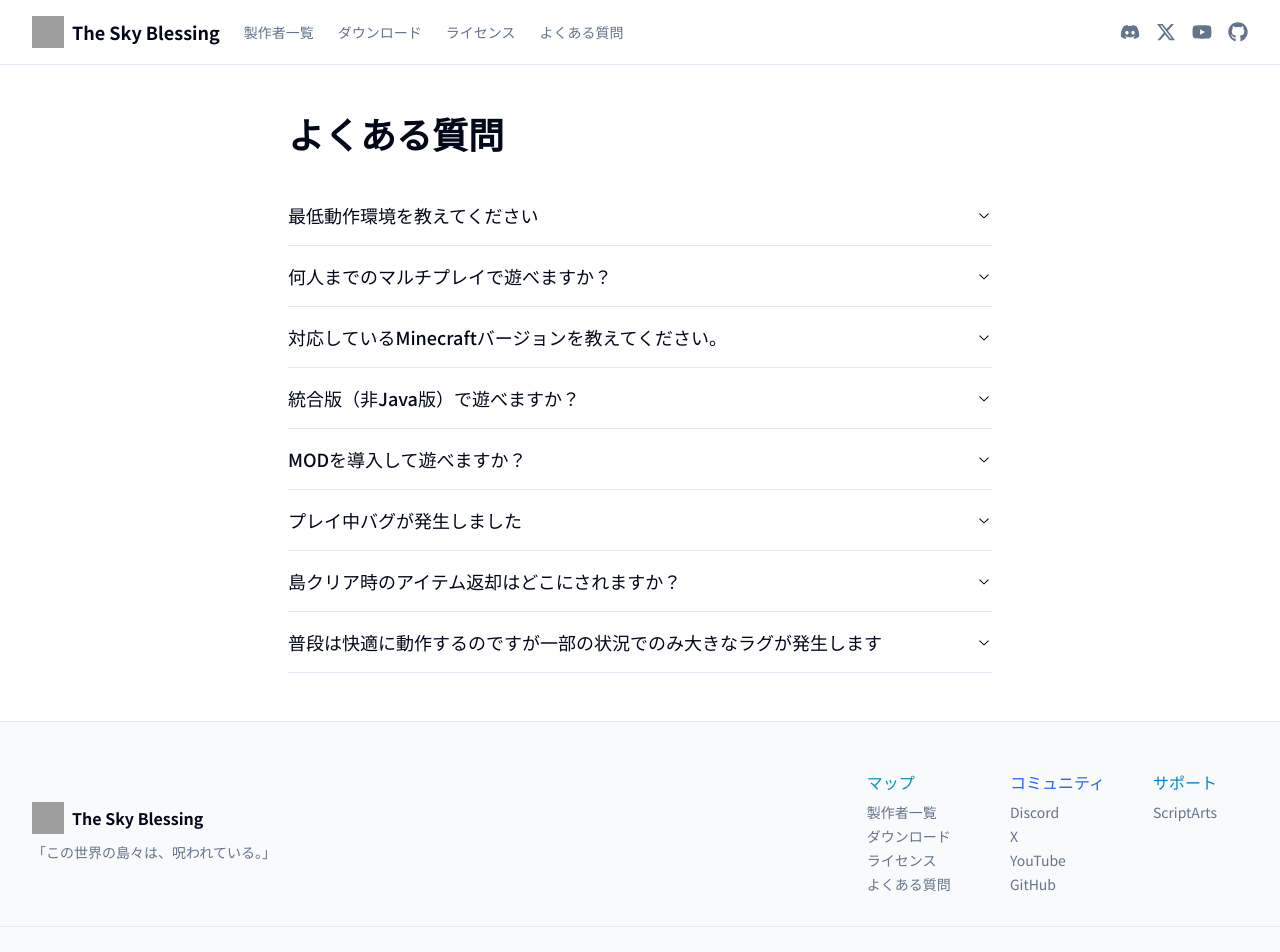
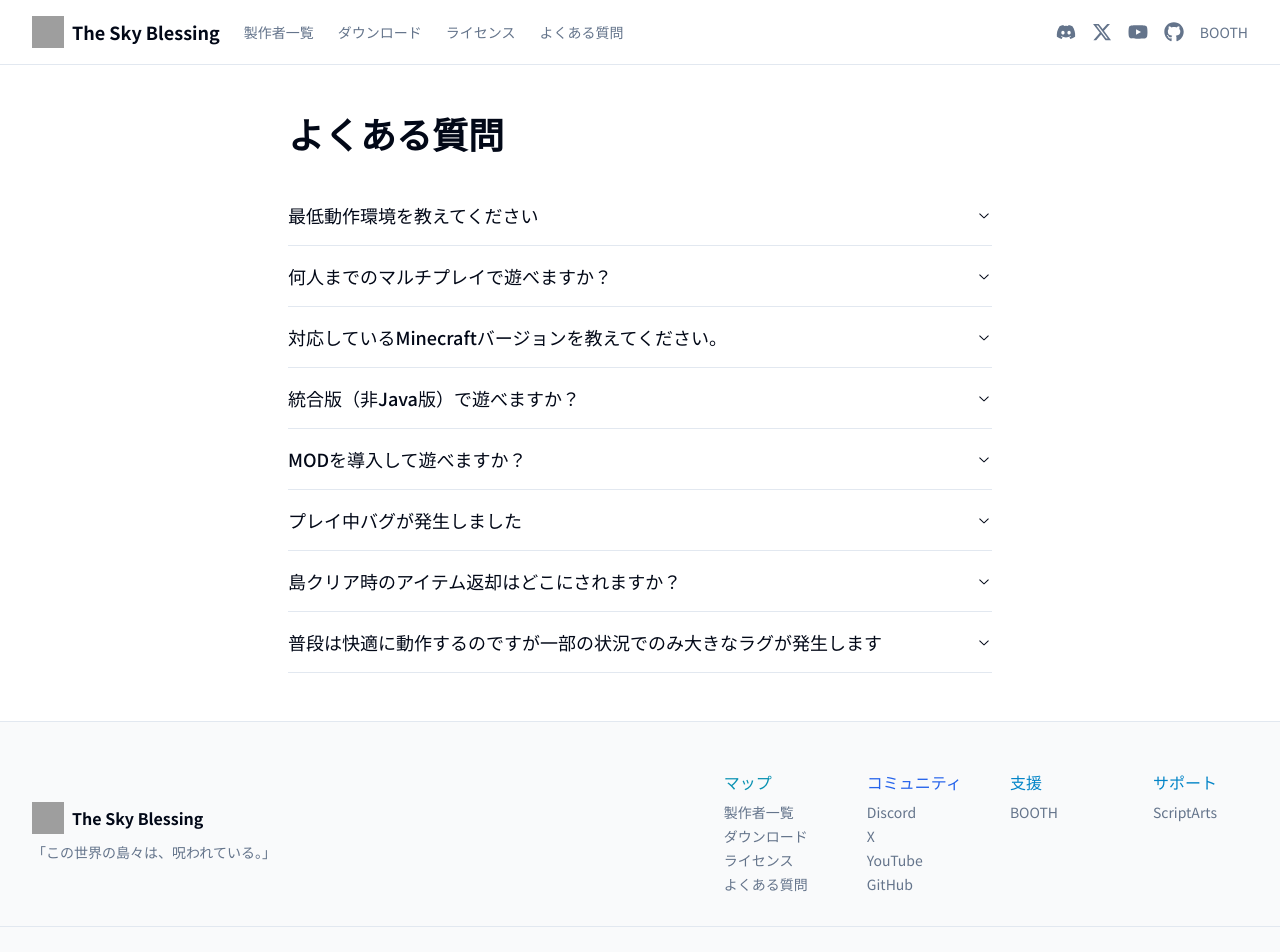
Before and after one commit to ProjectTSB/TSBWebPage, a React (Vite) app: page /faq in a window 1280 px wide. Shown: the top 952 px of the page. Built offline with nearby package versions, Linux system fonts and the light colour scheme; grey boxes are pictures that could not be loaded.

Commit message:
リンク先にBOOTHを追加

```diff
--- a/src/components/footer.tsx
+++ b/src/components/footer.tsx
@@ -20,7 +20,7 @@ export default function Footer() {
           </p>
         </div>
 
-        <div className="grid grid-cols-2 md:grid-cols-3 gap-8 sm:gap-12">
+        <div className="grid grid-cols-2 md:grid-cols-4 gap-8 sm:gap-12">
           <div className="flex flex-col gap-2">
             <h3 className="font-medium text-cyan-600">マップ</h3>
             <div className="flex flex-col gap-1">
@@ -56,7 +56,16 @@ export default function Footer() {
             </div>
           </div>
 
-          <div className="flex flex-col gap-2 col-span-2 md:col-span-1">
+          <div className="flex flex-col gap-2">
+            <h3 className="font-medium text-sky-600">支援</h3>
+            <div className="flex flex-col gap-1">
+              <a href="https://tsb.booth.pm/" className="text-sm text-muted-foreground hover:text-sky-500" target="_blank" rel="noopener noreferrer">
+                BOOTH
+              </a>
+            </div>
+          </div>
+
+          <div className="flex flex-col gap-2">
             <h3 className="font-medium text-sky-600">サポート</h3>
             <div className="flex flex-col gap-1">
               <a href="https://scriptarts.jp/" className="text-sm text-muted-foreground hover:text-sky-500">
--- a/src/components/header/mobile-menu.tsx
+++ b/src/components/header/mobile-menu.tsx
@@ -58,6 +58,14 @@ export function MobileMenu({ isOpen, onOpenChange }: MobileMenuProps) {
                   </a>
                 )
               })}
+              <a
+                href="https://tsb.booth.pm/"
+                className="text-sm text-muted-foreground hover:text-foreground transition-colors"
+                target="_blank"
+                rel="noopener noreferrer"
+              >
+                BOOTH
+              </a>
             </div>
           </div>
         </div>
--- a/src/components/header/social-links.tsx
+++ b/src/components/header/social-links.tsx
@@ -24,6 +24,14 @@ export function SocialLinks({ className }: SocialLinksProps) {
           </a>
         )
       })}
+      <a
+        href="https://tsb.booth.pm/"
+        className="text-sm text-muted-foreground hover:text-foreground transition-colors"
+        target="_blank"
+        rel="noopener noreferrer"
+      >
+        BOOTH
+      </a>
     </div>
   )
 }
```
